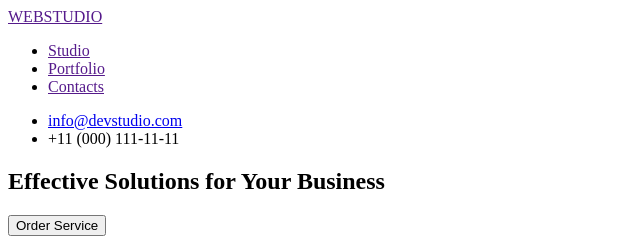
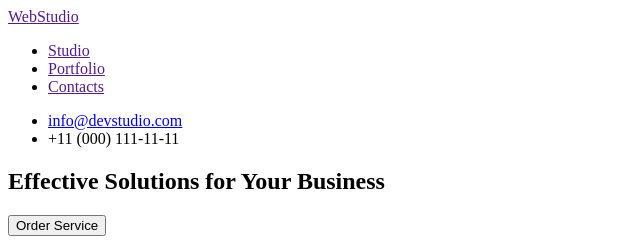
Before and after one commit to dimoks77/goit-markup-hw-01, a plain HTML site: page index.html in a window 1280 px wide. Shown: the top 240 px of the page, 0-640 px from the left. Drawn offline with Linux system fonts and the light colour scheme.

Commit message:
WebStudio

```diff
--- a/index.html
+++ b/index.html
@@ -7,7 +7,7 @@
 </head>
 <body>
     <header>
-            <a href="">WEBSTUDIO</a>
+            <a href="">WebStudio</a>
     <ul>
         <li><a href="">Studio</a></li>
         <li><a href="">Portfolio</a></li>
```
